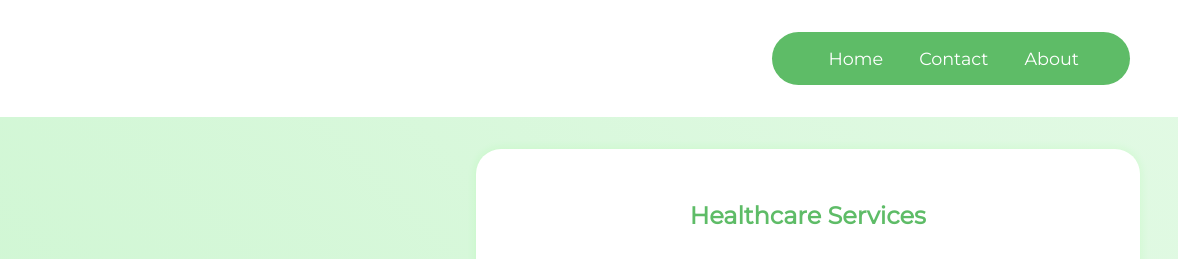
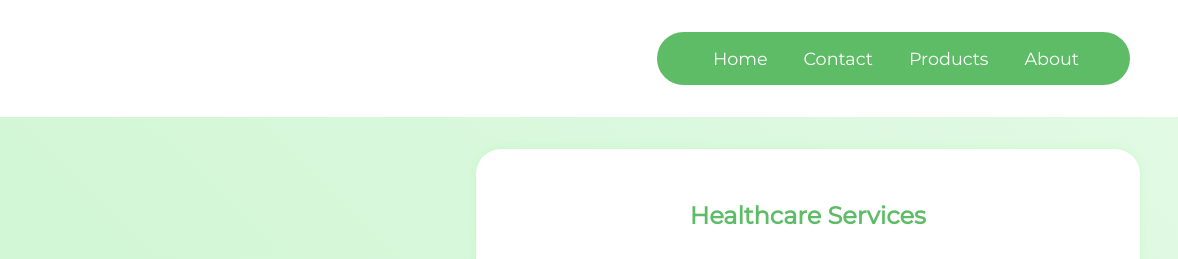
Before and after one commit to TheReal-KT/Client-Website, a plain HTML site: page index.html in a window 1280 px wide. Shown: the top 259 px of the page, 102-1280 px from the left. Drawn offline with Linux system fonts and the light colour scheme; a script that the page names is missing; a web font is replaced by a local one.

Commit message:
Final index.html

```diff
--- a/index.html
+++ b/index.html
@@ -1,5 +1,5 @@
 <!DOCTYPE html>
-<html>
+<html lang="en">
 <head>
   <meta charset="UTF-8">
   <meta name="viewport" content="width=device-width, initial-scale=1.0">
@@ -24,6 +24,10 @@
           <span class="Contact">
             <li class="nav-items-contact" >
               <a href="contact.html" atl="contact">Contact</a></li>
+          </span>
+          <span class="Products">
+            <li class="nav-items-products" >
+              <a href="products.html" atl="about">Products</a></li>
           </span>
           <span class="About">
             <li class="nav-items-about" >
```
